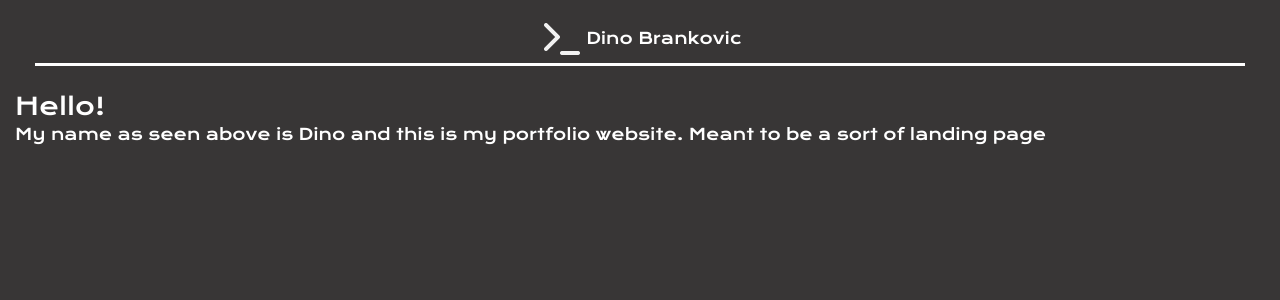
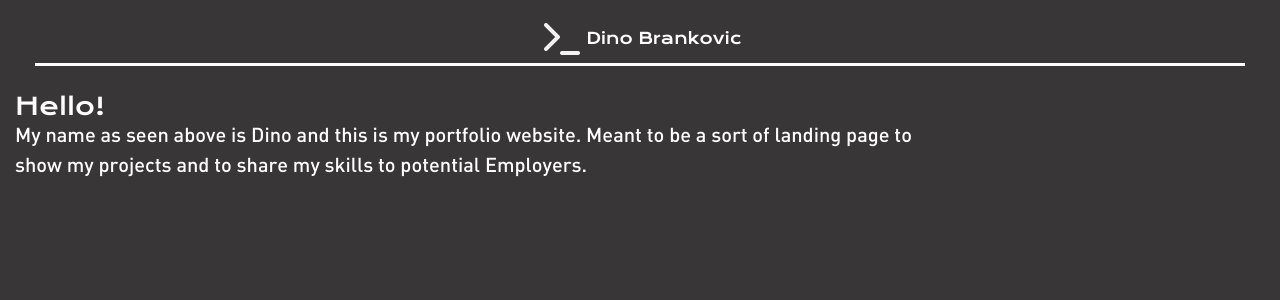
Before and after one commit to D1noD3v/portfolio, a Next.js app: page / in a window 1280 px wide. Shown: the top 300 px of the page. Built offline with nearby package versions, Linux system fonts and the light colour scheme.

Commit message:
added even more fonts

```diff
--- a/pages/index.jsx
+++ b/pages/index.jsx
@@ -24,7 +24,9 @@ function About() {
   return (
     <>
       <span className='text-2xl'>Hello!</span>
-      <p className=''>My name as seen above is Dino and this is my portfolio website. Meant to be a sort of landing page</p>
+      <p className='about'>My name as seen above is Dino and this is my portfolio website. Meant to be a sort of landing page to <br />
+      show my projects and to share my skills to potential Employers.
+      </p>
     </>
   );
 }
--- a/public/style.css
+++ b/public/style.css
@@ -7,6 +7,18 @@
     src: url(/fonts/KronaOne-Regular.ttf) format('truetype');
     font-weight: normal;
     font-style: normal;
+}
+
+@font-face {
+    font-family: DIN-Medium;
+    src: url('/fonts/DIN Medium.ttf') format('truetype');
+    font-weight: normal;
+    font-style: normal;
+}
+
+:root {
+    --font-DIN-Medium: 'DIN-Medium';
+    --font-krona: 'KronaOne'
 }
 
 body {
@@ -30,6 +42,7 @@ body {
     display: block;
 }
 
-.logo {
-    left: 0;
+.about {
+    font-family: var(--font-DIN-Medium);
+    font-size: 20px;
 }
```
Also changed, not shown: public/fonts/DIN Medium.ttf (added).
